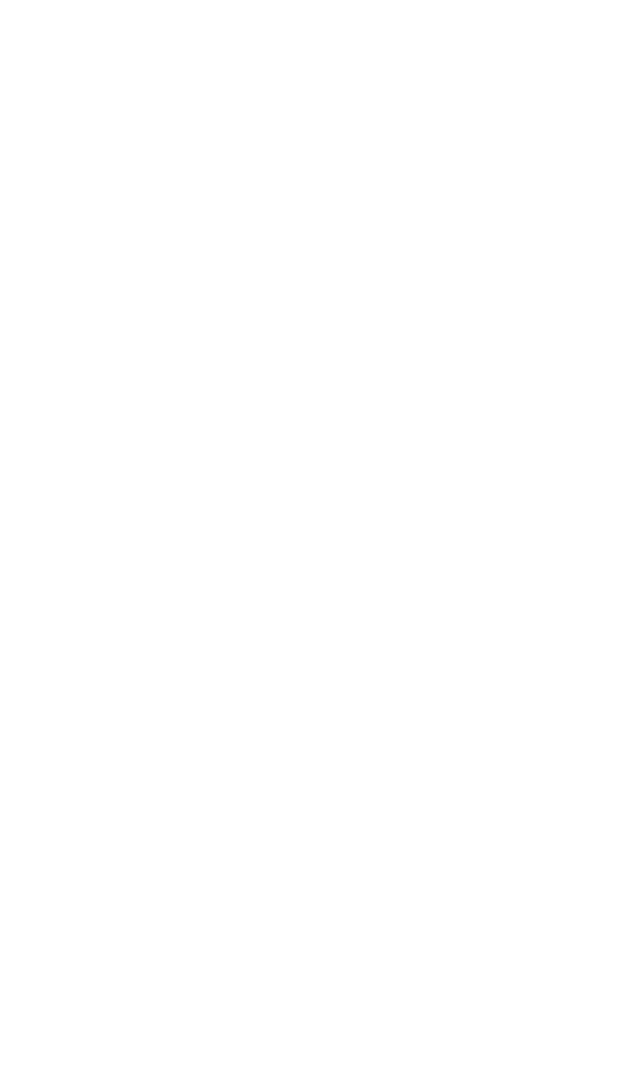
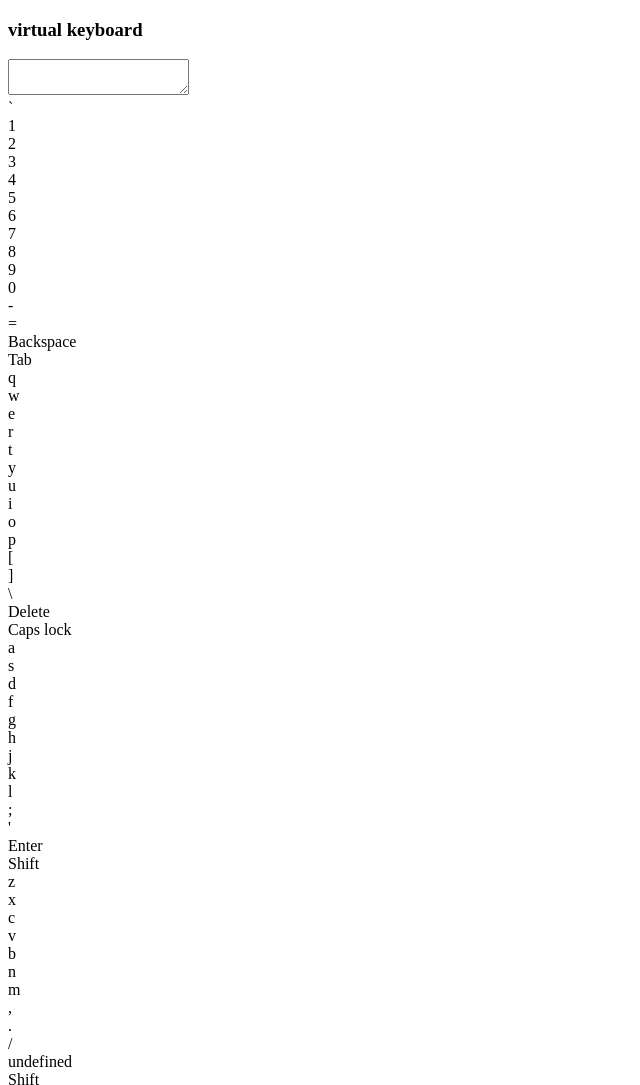
Before and after one commit to Wokinderech69/virtual-keyboard, a website with bundled scripts: page index.html in a window 1280 px wide. Shown: the top 1085 px of the page, without its empty margins (0-640 px from the left). Before the commit the page ends 800 px from the top, so only its background shows below. Built offline with nearby package versions, Linux system fonts and the light colour scheme.

Commit message:
feat: add symbols file and output them to the page

```diff
--- a/index.html
+++ b/index.html
@@ -5,9 +5,11 @@
 	<meta http-equiv="X-UA-Compatible" content="IE=edge">
 	<meta name="viewport" content="width=device-width, initial-scale=1.0">
 	<link rel="stylesheet" href="style.css">
+	<link rel="icon" type="image/x-icon" href="data:">
 	<title>Document</title>
 </head>
 <body>
-	<script src="script.js"></script>
+	<h3>virtual keyboard</h3>
+	<script type="module" src="script.js"></script>
 </body>
 </html>
--- a/script.js
+++ b/script.js
@@ -0,0 +1,110 @@
+import symbols from "./symbols.js";
+
+const textareaElement = document.createElement("textarea");
+textareaElement.classList.add("textarea");
+document.body.appendChild(textareaElement);
+
+const keyBoard = document.createElement("div");
+keyBoard.classList.add("key-board");
+textareaElement.after(keyBoard);
+
+let lang = localStorage.getItem("Language") || "eng";
+
+if (lang !== "eng" && lang !== "rus") {
+  localStorage.setItem("Language", "eng");
+  lang = "eng";
+}
+
+const capsLock = 0;
+
+let button = "";
+function full() {
+  for (let i = 0; i < symbols.length; i++) {
+    let symbol = lang === "eng" ? symbols[i].eng : symbols[i].rus;
+    let buttonText = symbol[capsLock] || symbol.default;
+    button +=
+      '<div class="buttons" data="' +
+      symbols[i].button +
+      '">' +
+      buttonText +
+      "</div>";
+  }
+  keyBoard.innerHTML = button;
+}
+full();
+
+// let arrKeyBoard = [
+//   96, 49, 50, 51, 52, 53, 54, 55, 56, 57, 48, 45, 61, 113, 119, 101, 114, 116,
+//   121, 117, 105, 111, 112, 91, 93, 97, 115, 100, 102, 103, 104, 106, 107, 108,
+//   59, 39, 92, 92, 122, 120, 99, 118, 98, 110, 109, 44, 46, 47, 32,
+// ];
+
+// function init() {
+//   let out = "";
+//   for (let i = 0; i < arrKeyBoard.length; i++) {
+//     out +=
+//       '<div class="key-board__button" >' +
+//       String.fromCharCode(arrKeyBoard[i]) +
+//       "</div>";
+//   }
+//   document.querySelector(".key-board").innerHTML = out;
+// }
+// init();
+
+// // inputElement.addEventListener("keypress", function (event) {
+// //   // console.log(event);
+// //   arrKeyBoard.push(event.charCode);
+// //   console.log(arrKeyBoard);
+// // });
+
+// document.querySelector("input").onkeypress = function (event) {
+//   // console.log("keypress");
+//   // console.log("chareCode:" + event.charCode);
+//   // console.log("code:" + event.code);
+//   // console.log("key:" + event.key);
+//   // console.log("keyCode:" + event.keyCode);
+//   // console.log(event);
+//   // console.log("1");
+//   console.log(arrKeyBoard);
+// };
+
+// document.querySelector("input").onkeydown = function (event) {
+//   // console.log("keydown");
+//   // console.log("chareCode:" + event.charCode);
+//   // console.log("code:" + event.code);
+//   // console.log("key:" + event.key);
+//   // console.log("keyCode:" + event.keyCode);
+//   // console.log(event);
+//   // console.log("1");
+//   // if (event.key == "CapsKock") {
+//   //   document.querySelector("input").checked = true;
+//   // } else {
+//   //   document.querySelector("input").checked = false;
+//   // }
+//   // ! ========= вариант 1 ============
+//   // // выполнения сочитаний клавиш(нажал - сработало, на удержании не работает, отпустил и нажал повторно - сработало)
+//   // if (event.code == "AltLeft") flag = true;
+//   // if (event.code == "KeyN" && flag) {
+//   //   flag = false;
+//   //   console.log("good");
+//   // }
+//   // ! ========= вариант 2 ============
+//   // if (event.code == "AltLeft") {
+//   //   document.onkeyup = function (event) {
+//   //     if (event.code == "KeyN") {
+//   //       console.log("good");
+//   //     } else {
+//   //       document.onkeyup = null;
+//   //     }
+//   //   };
+//   // }
+// };
+// document.querySelector("input").onkeyup = function (event) {
+//   // console.log("keyup");
+//   // console.log("chareCode:" + event.charCode);
+//   // console.log("code:" + event.code);
+//   // console.log("key:" + event.key);
+//   // console.log("keyCode:" + event.keyCode);
+//   // console.log(event);
+//   // console.log("1");
+// };
--- /dev/null
+++ b/symbols.js
@@ -0,0 +1,396 @@
+const symbols = [
+  {
+    button: 0,
+    eng: ["`", "~"],
+    engName: ["`", "~"],
+    rus: ["ё", "Ё"],
+    rusName: ["Ё"],
+    all: ["`", "~", "ё", "Ё"],
+  },
+  {
+    button: 1,
+    eng: ["1", "!"],
+    rus: ["1", "!"],
+    all: ["1", "!"],
+  },
+  {
+    button: 2,
+    eng: ["2", "@"],
+    rus: ["2", '"'],
+    all: ["2", "@", '"'],
+  },
+  {
+    button: 3,
+    eng: ["3", "#"],
+    rus: ["3", "№"],
+    all: ["3", "#", "№"],
+  },
+  {
+    button: 4,
+    eng: ["4", "$"],
+    rus: ["4", ";"],
+    all: ["4", "$", ";"],
+  },
+  {
+    button: 5,
+    eng: ["5", "%"],
+    rus: ["5", "%"],
+    all: ["5", "%"],
+  },
+  {
+    button: 6,
+    eng: ["6", "^"],
+    rus: ["6", ":"],
+    all: ["6", "^", ":"],
+  },
+  {
+    button: 7,
+    eng: ["7", "&"],
+    rus: ["7", "?"],
+    all: ["7", "&", "?"],
+  },
+  {
+    button: 8,
+    eng: ["8", "*"],
+    rus: ["8", "*"],
+    all: ["8", "*"],
+  },
+  {
+    button: 9,
+    eng: ["9", "("],
+    rus: ["9", "("],
+    all: ["9", "("],
+  },
+  {
+    button: 10,
+    eng: ["0", ")"],
+    rus: ["0", ")"],
+    all: ["0", ")"],
+  },
+  {
+    button: 11,
+    eng: ["-", "_"],
+    rus: ["-", "_"],
+    all: ["-", "_"],
+  },
+  {
+    button: 12,
+    eng: ["=", "+"],
+    rus: ["=", "+"],
+    all: ["=", "+"],
+  },
+  {
+    button: 13,
+    eng: ["Backspace", "Backspace"],
+    rus: ["Backspace", "Backspace"],
+    all: ["Backspace"],
+  },
+  {
+    button: 14,
+    eng: ["Tab", "Tab"],
+    rus: ["Tab", "Tab"],
+    all: ["Tab"],
+  },
+  {
+    button: 15,
+    eng: ["q", "Q"],
+    rus: ["й", "Й"],
+    all: ["q", "Q", "й", "Й"],
+  },
+  {
+    button: 16,
+    eng: ["w", "W"],
+    rus: ["ц", "Ц"],
+    all: ["w", "W", "ц", "Ц"],
+  },
+  {
+    button: 17,
+    eng: ["e", "E"],
+    rus: ["у", "У"],
+    all: ["e", "E", "у", "У"],
+  },
+  {
+    button: 18,
+    eng: ["r", "R"],
+    rus: ["к", "К"],
+    all: ["r", "R", "к", "К"],
+  },
+  {
+    button: 19,
+    eng: ["t", "T"],
+    rus: ["е", "Е"],
+    all: ["t", "T", "е", "Е"],
+  },
+  {
+    button: 20,
+    eng: ["y", "Y"],
+    rus: ["н", "Н"],
+    all: ["y", "Y", "н", "Н"],
+  },
+  {
+    button: 21,
+    eng: ["u", "U"],
+    rus: ["г", "Г"],
+    all: ["u", "U", "г", "Г"],
+  },
+  {
+    button: 22,
+    eng: ["i", "I"],
+    rus: ["ш", "Ш"],
+    all: ["i", "I", "ш", "Ш"],
+  },
+  {
+    button: 23,
+    eng: ["o", "O"],
+    rus: ["щ", "Щ"],
+    all: ["o", "O", "щ", "Щ"],
+  },
+  {
+    button: 24,
+    eng: ["p", "P"],
+    rus: ["з", "З"],
+    all: ["p", "P", "з", "З"],
+  },
+  {
+    button: 25,
+    eng: ["[", "{"],
+    rus: ["х", "Х"],
+    all: ["[", "{", "х", "Х"],
+  },
+  {
+    button: 26,
+    eng: ["]", "}"],
+    rus: ["ъ", "Ъ"],
+    all: ["]", "}", "ъ", "Ъ"],
+  },
+  {
+    button: 27,
+    eng: ["\\", "}"],
+    rus: ["\\", "/"],
+    all: ["\\", "|", "\\", "/"],
+  },
+  {
+    button: 28,
+    eng: ["Delete", "Delete"],
+    rus: ["Delete", "Delete"],
+    all: ["Delete"],
+  },
+  {
+    button: 29,
+    eng: ["Caps lock", "Caps lock"],
+    rus: ["Caps lock", "Caps lock"],
+    all: ["CapsLock"],
+  },
+  {
+    button: 30,
+    eng: ["a", "A"],
+    rus: ["ф", "Ф"],
+    all: ["a", "A", "ф", "Ф"],
+  },
+  {
+    button: 31,
+    eng: ["s", "S"],
+    rus: ["ы", "Ы"],
+    all: ["s", "S", "ы", "Ы"],
+  },
+  {
+    button: 32,
+    eng: ["d", "D"],
+    rus: ["в", "В"],
+    all: ["d", "D", "в", "В"],
+  },
+  {
+    button: 33,
+    eng: ["f", "F"],
+    rus: ["а", "А"],
+    all: ["f", "F", "а", "А"],
+  },
+  {
+    button: 34,
+    eng: ["g", "G"],
+    rus: ["п", "П"],
+    all: ["g", "G", "п", "П"],
+  },
+  {
+    button: 35,
+    eng: ["h", "H"],
+    rus: ["р", "Р"],
+    all: ["h", "H", "р", "Р"],
+  },
+  {
+    button: 36,
+    eng: ["j", "J"],
+    rus: ["о", "О"],
+    all: ["j", "J", "о", "О"],
+  },
+  {
+    button: 37,
+    eng: ["k", "K"],
+    rus: ["л", "Л"],
+    all: ["k", "K", "л", "Л"],
+  },
+  {
+    button: 38,
+    eng: ["l", "L"],
+    rus: ["д", "Д"],
+    all: ["l", "L", "д", "Д"],
+  },
+  {
+    button: 39,
+    eng: [";", ":"],
+    rus: ["ж", "Ж"],
+    all: [";", ":", "ж", "Ж"],
+  },
+  {
+    button: 40,
+    eng: ["'", '"'],
+    rus: ["э", "Э"],
+    all: ["'", '"', "э", "Э"],
+  },
+  {
+    button: 41,
+    eng: ["Enter", "Enter"],
+    rus: ["Enter", "Enter"],
+    all: ["Enter"],
+  },
+  {
+    button: 42,
+    code: ["ShiftLeft"],
+    eng: ["Shift", "Shift"],
+    rus: ["Shift", "Shift"],
+    all: ["Shift"],
+  },
+  {
+    button: 43,
+    eng: ["z", "Z"],
+    rus: ["я", "Я"],
+    all: ["z", "Z", "я", "Я"],
+  },
+  {
+    button: 44,
+    eng: ["x", "X"],
+    rus: ["ч", "Ч"],
+    all: ["x", "X", "ч", "Ч"],
+  },
+  {
+    button: 45,
+    eng: ["c", "C"],
+    rus: ["с", "С"],
+    all: ["c", "C", "с", "С"],
+  },
+  {
+    button: 46,
+    eng: ["v", "V"],
+    rus: ["м", "М"],
+    all: ["v", "V", "м", "М"],
+  },
+  {
+    button: 47,
+    eng: ["b", "B"],
+    rus: ["и", "И"],
+    all: ["b", "B", "и", "И"],
+  },
+  {
+    button: 48,
+    eng: ["n", "N"],
+    rus: ["т", "Т"],
+    all: ["n", "N", "т", "Т"],
+  },
+  {
+    button: 49,
+    eng: ["m", "M"],
+    rus: ["ь", "Ь"],
+    all: ["m", "M", "ь", "Ь"],
+  },
+  {
+    button: 50,
+    eng: [",", "<"],
+    rus: ["б", "Б"],
+    all: [",", "<", "б", "Б"],
+  },
+  {
+    button: 51,
+    eng: [".", ">"],
+    rus: ["ю", "Ю"],
+    all: [".", ">", "ю", "Ю"],
+  },
+  {
+    button: 52,
+    eng: ["/", "?"],
+    rus: [".", ","],
+    all: ["/", "?", ".", ","],
+  },
+  {
+    button: 53,
+    eng: ["", ""],
+    rus: ["", ""],
+    all: ["ArrowUp"],
+  },
+  {
+    button: 54,
+    code: ["ShiftRight"],
+    eng: ["Shift", "Shift"],
+    rus: ["Shift", "Shift"],
+    all: ["Shift"],
+  },
+  {
+    button: 55,
+    code: ["ControlLeft"],
+    eng: ["Ctrl", "Ctrl"],
+    rus: ["Ctrl", "Ctrl"],
+    all: ["Control"],
+  },
+  {
+    button: 56,
+    eng: ["Win", "Win"],
+    rus: ["Win", "Win"],
+    all: ["Meta"],
+  },
+  {
+    button: 57,
+    code: ["AltLeft"],
+    eng: ["Alt", "Alt"],
+    rus: ["Alt", "Alt"],
+    all: ["Alt"],
+  },
+  {
+    button: 58,
+    code: ["Space"],
+    eng: ["-----", "-----"],
+    rus: ["-----", "-----"],
+    all: [" "],
+  },
+  {
+    button: 59,
+    code: ["AltRight"],
+    eng: ["Alt", "Alt"],
+    rus: ["Alt", "Alt"],
+    all: ["AltGraph"],
+  },
+  {
+    button: 60,
+    eng: ["", ""],
+    rus: ["", ""],
+    all: ["ArrowLeft"],
+  },
+  {
+    button: 61,
+    eng: ["", ""],
+    rus: ["", ""],
+    all: ["ArrowDown"],
+  },
+  {
+    button: 62,
+    eng: ["", ""],
+    rus: ["", ""],
+    all: ["ArrowRight"],
+  },
+  {
+    button: 63,
+    code: ["ControlRight"],
+    eng: ["Ctrl", "Ctrl"],
+    rus: ["Ctrl", "Ctrl"],
+    all: ["Control"],
+  },
+];
+export default symbols;
```
Also changed, not shown: favicon.ico (added), 1 other file.
